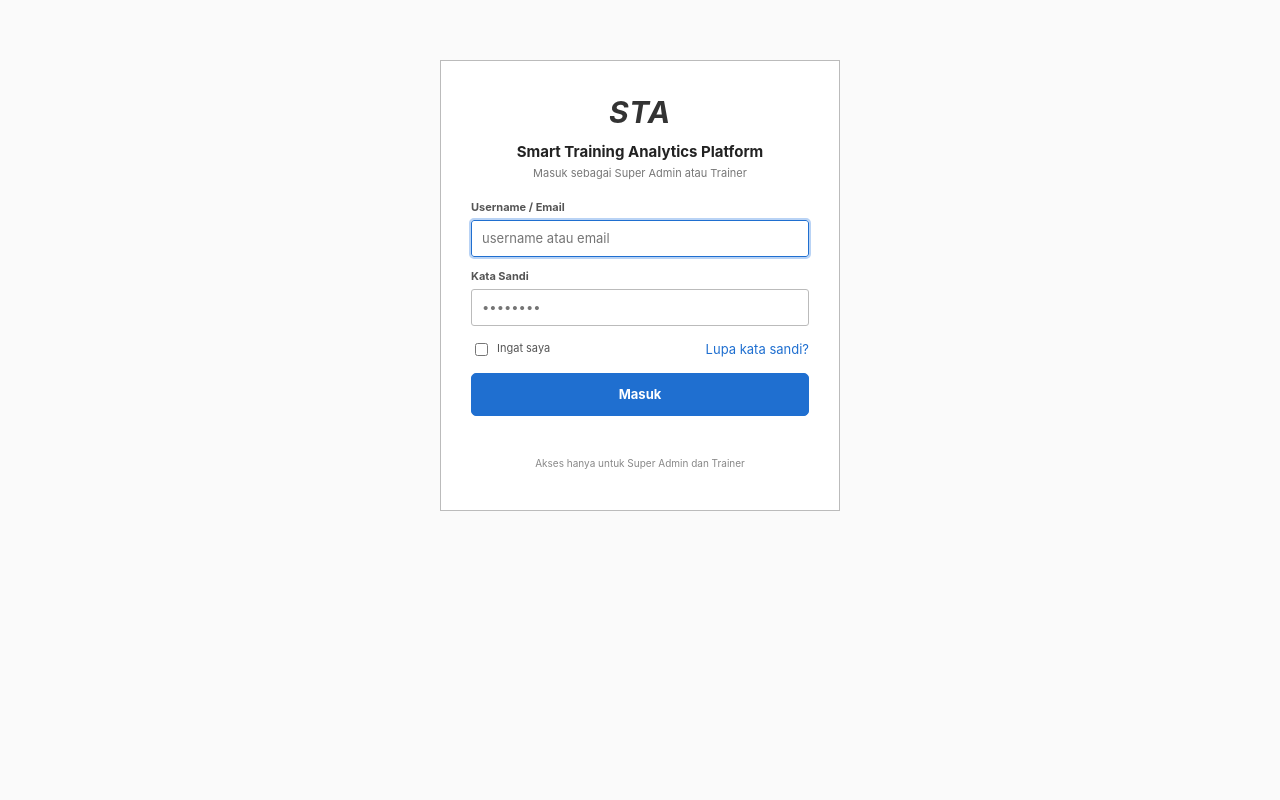
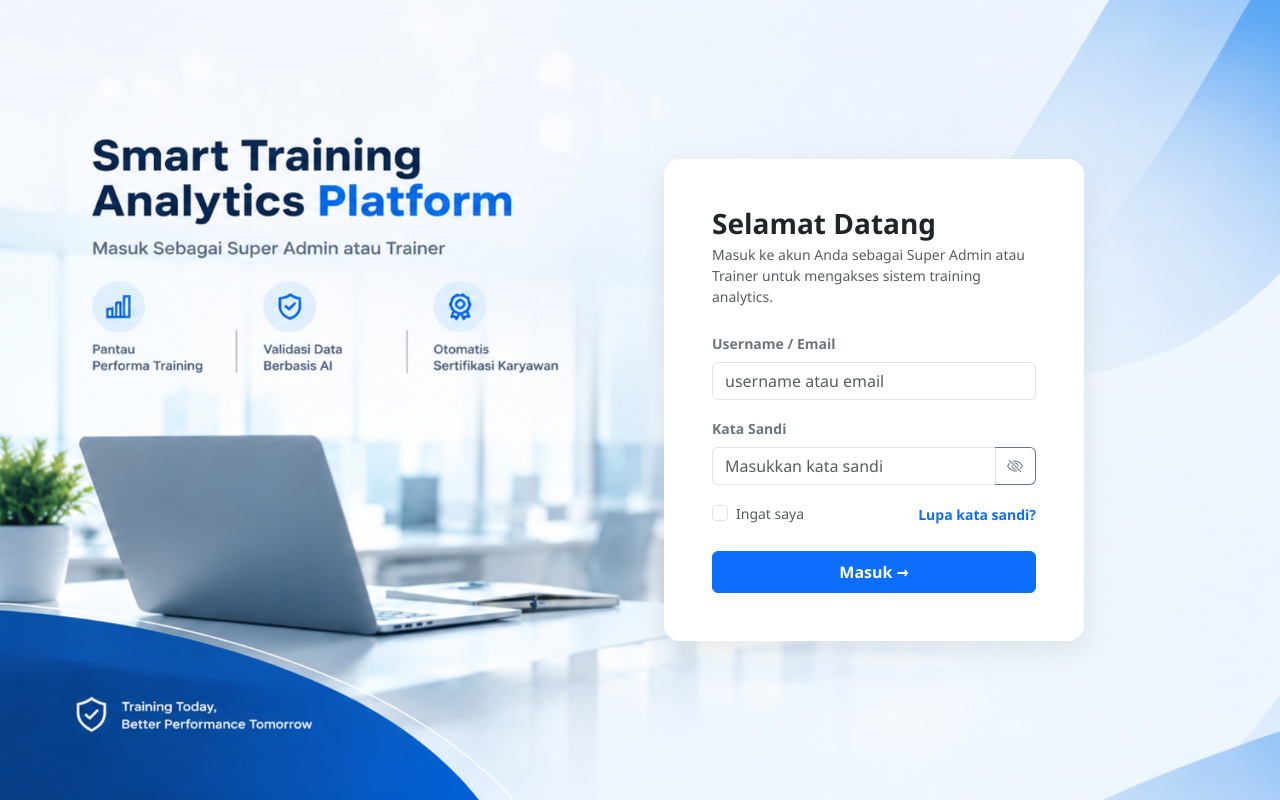
Before and after one commit to dindamalia125-svg/IF3MD08-Smart-Training, a Django app: page /masuk/ in a window 1280 px wide. Run offline with Django 5.2, Linux system fonts and the light colour scheme.

Commit message:
feat(auth): perbarui tampilan login dan tambah fitur toggle visibility password
- Memperbarui antarmuka login.html dan form autentikasi (LoginForm) di Django.
- Menambahkan ikon mata (toggle show/hide password) pada input kata sandi.
- Menambahkan aset gambar latar belakang login (login-bg.png).

Ref Task: #PBL-01 (Redesain Halaman Login & UI/UX Auth)

```diff
--- a/accounts/forms.py
+++ b/accounts/forms.py
@@ -1,24 +1,73 @@
 from django import forms
-
 from .models import User
 
 
 class LoginForm(forms.Form):
-    identifier = forms.CharField(max_length=254, strip=True)
-    password = forms.CharField(widget=forms.PasswordInput, strip=False)
-    remember = forms.BooleanField(required=False)
+    identifier = forms.CharField(
+        max_length=254,
+        strip=True,
+        label="Username / Email",
+        widget=forms.TextInput(
+            attrs={
+                "class": "form-control",
+                "placeholder": "username atau email",
+                "autocomplete": "username",
+            }
+        ),
+        error_messages={
+            "required": "Masukkan username atau email Anda."
+        }
+    )
+
+    password = forms.CharField(
+        strip=False,
+        label="Kata Sandi",
+        widget=forms.PasswordInput(
+            attrs={
+                "class": "form-control",
+                "placeholder": "Masukkan kata sandi",
+                "autocomplete": "current-password",
+            }
+        ),
+        error_messages={
+            "required": "Masukkan kata sandi Anda."
+        }
+    )
+
+    remember = forms.BooleanField(
+        required=False,
+        label="Ingat saya",
+        widget=forms.CheckboxInput(
+            attrs={
+                "class": "form-check-input"
+            }
+        )
+    )
 
 
 class TrainerForm(forms.Form):
-    """Form tambah/ubah akun Trainer (UC-02)."""
+    """Form tambah/ubah akun Trainer"""
 
-    nama_lengkap = forms.CharField(max_length=150, error_messages={"required": "Isi data dengan lengkap"})
-    username = forms.CharField(max_length=150, error_messages={"required": "Isi data dengan lengkap"})
+    nama_lengkap = forms.CharField(
+        max_length=150,
+        error_messages={"required": "Isi data dengan lengkap"}
+    )
+    username = forms.CharField(
+        max_length=150,
+        error_messages={"required": "Isi data dengan lengkap"}
+    )
     email = forms.EmailField(
-        error_messages={"required": "Isi data dengan lengkap", "invalid": "Gunakan format email dengan benar"}
+        error_messages={
+            "required": "Isi data dengan lengkap",
+            "invalid": "Gunakan format email dengan benar"
+        }
     )
-    password = forms.CharField(required=False, widget=forms.PasswordInput(render_value=False), min_length=8,
-                               error_messages={"min_length": "Kata sandi minimal 8 karakter"})
+    password = forms.CharField(
+        required=False,
+        widget=forms.PasswordInput(render_value=False),
+        min_length=8,
+        error_messages={"min_length": "Kata sandi minimal 8 karakter"}
+    )
     is_active = forms.BooleanField(required=False, initial=True)
 
     def __init__(self, *args, instance=None, **kwargs):
--- a/templates/accounts/login.html
+++ b/templates/accounts/login.html
@@ -1,24 +1,118 @@
-{% load static %}<!doctype html>
+{% load static %}
+<!DOCTYPE html>
 <html lang="id">
-<head><meta charset="utf-8"><meta name="viewport" content="width=device-width, initial-scale=1">
-<title>Masuk · Smart Training Analytics</title><link rel="stylesheet" href="{% static 'css/app.css' %}"></head>
-<body class="login">
-<form class="login-card" method="post" novalidate>
-  {% csrf_token %}
-  <input type="hidden" name="next" value="{{ next }}">
-  <div class="logo">STA</div>
-  <h1>Smart Training Analytics Platform</h1>
-  <p class="sub">Masuk sebagai Super Admin atau Trainer</p>
-  {% if error %}<div class="alert error" role="alert">⚠ {{ error }}</div>{% endif %}
-  <label for="id_identifier">Username / Email</label>
-  <input id="id_identifier" type="text" name="identifier" placeholder="username atau email" value="{{ form.identifier.value|default_if_none:'' }}" autofocus autocomplete="username">
-  <label for="id_password">Kata Sandi</label>
-  <input id="id_password" type="password" name="password" placeholder="••••••••" autocomplete="current-password">
-  <div class="meta">
-    <label><input type="checkbox" name="remember"> Ingat saya</label>
-    <a href="#" title="Hubungi Super Admin untuk mengatur ulang kata sandi">Lupa kata sandi?</a>
-  </div>
-  <button class="btn primary" type="submit">Masuk</button>
-  <p class="foot">Akses hanya untuk Super Admin dan Trainer</p>
-</form>
-</body></html>
+<head>
+    <meta charset="UTF-8">
+    <meta name="viewport" content="width=device-width, initial-scale=1.0">
+    <title>Masuk - Smart Training Analytics Platform</title>
+    <!-- Bootstrap 5 CSS -->
+    <link href="https://cdn.jsdelivr.net/npm/bootstrap@5.3.0/dist/css/bootstrap.min.css" rel="stylesheet">
+    <!-- Bootstrap Icons untuk Ikon Mata -->
+    <link rel="stylesheet" href="https://cdn.jsdelivr.net/npm/bootstrap-icons@1.11.0/font/bootstrap-icons.css">
+    <style>
+        body, html {
+            height: 100%;
+            margin: 0;
+            font-family: 'Segoe UI', Tahoma, Geneva, Verdana, sans-serif;
+            background-image: url("{% static 'images/login-bg.png' %}");
+            background-size: cover;
+            background-position: left center;
+            background-repeat: no-repeat;
+            background-attachment: fixed;
+        }
+        .login-container {
+            min-height: 100vh;
+        }
+        .login-card {
+            border-radius: 16px;
+            box-shadow: 0 10px 30px rgba(0,0,0,0.08);
+            max-width: 420px;
+            width: 100%;
+            margin-right: 40px;
+        }
+        .toggle-password {
+            cursor: pointer;
+            background: transparent;
+            border-left: none;
+        }
+    </style>
+</head>
+<body>
+
+<div class="container-fluid login-container d-flex align-items-center">
+    <div class="row w-100 m-0 align-items-center">
+        <!-- Area Kiri Mendorong Form ke Kanan -->
+        <div class="col-lg-6 col-md-5 d-none d-md-block"></div>
+
+        <!-- Area Kanan Tempat Form Login -->
+        <div class="col-lg-6 col-md-7 d-flex align-items-center justify-content-center justify-content-lg-start ps-lg-4">
+            <div class="card login-card p-4 p-md-5 border-0 bg-white">
+
+                <h3 class="fw-bold mb-1 text-dark">Selamat Datang</h3>
+                <p class="text-muted small mb-4">Masuk ke akun Anda sebagai Super Admin atau Trainer untuk mengakses sistem training analytics.</p>
+
+                <form method="post" action="">
+                    {% csrf_token %}
+
+                    {% if form.errors %}
+                        <div class="alert alert-danger py-2 small mb-3">
+                            Username/email atau kata sandi salah.
+                        </div>
+                    {% endif %}
+
+                    <!-- Username / Email -->
+                    <div class="mb-3">
+                        <label class="form-label small fw-bold text-secondary">{{ form.identifier.label }}</label>
+                        {{ form.identifier }}
+                    </div>
+
+                    <!-- Kata Sandi -->
+                    <div class="mb-3">
+                        <label class="form-label small fw-bold text-secondary">{{ form.password.label }}</label>
+                        <div class="input-group">
+                            {{ form.password }}
+                            <button class="btn btn-outline-secondary toggle-password" type="button" id="togglePasswordBtn">
+                                <i class="bi bi-eye-slash" id="toggleIcon"></i>
+                            </button>
+                        </div>
+                    </div>
+
+                    <!-- Ingat Saya & Lupa Kata Sandi -->
+                    <div class="d-flex justify-content-between align-items-center mb-4">
+                        <div class="form-check">
+                            {{ form.remember }}
+                            <label class="form-check-label small text-muted" for="{{ form.remember.id_for_label }}">
+                                {{ form.remember.label }}
+                            </label>
+                        </div>
+                        <a href="#" class="small text-decoration-none fw-semibold">Lupa kata sandi?</a>
+                    </div>
+
+                    <!-- Tombol Masuk -->
+                    <button type="submit" class="btn btn-primary w-100 py-2 fw-semibold">Masuk &rarr;</button>
+                </form>
+
+            </div>
+        </div>
+    </div>
+</div>
+
+<!-- JavaScript Fitur Mata Toggle Password -->
+<script>
+    const toggleBtn = document.getElementById('togglePasswordBtn');
+    const passwordInput = document.querySelector('input[type="password"]') || document.querySelector('input[name="password"]');
+    const toggleIcon = document.getElementById('toggleIcon');
+
+    toggleBtn.addEventListener('click', function () {
+        // Toggle tipe input antara 'password' dan 'text'
+        const type = passwordInput.getAttribute('type') === 'password' ? 'text' : 'password';
+        passwordInput.setAttribute('type', type);
+
+        // Toggle ikon mata
+        toggleIcon.classList.toggle('bi-eye');
+        toggleIcon.classList.toggle('bi-eye-slash');
+    });
+</script>
+
+</body>
+</html>
```
Also changed, not shown: static/images/login-bg.png (added).
